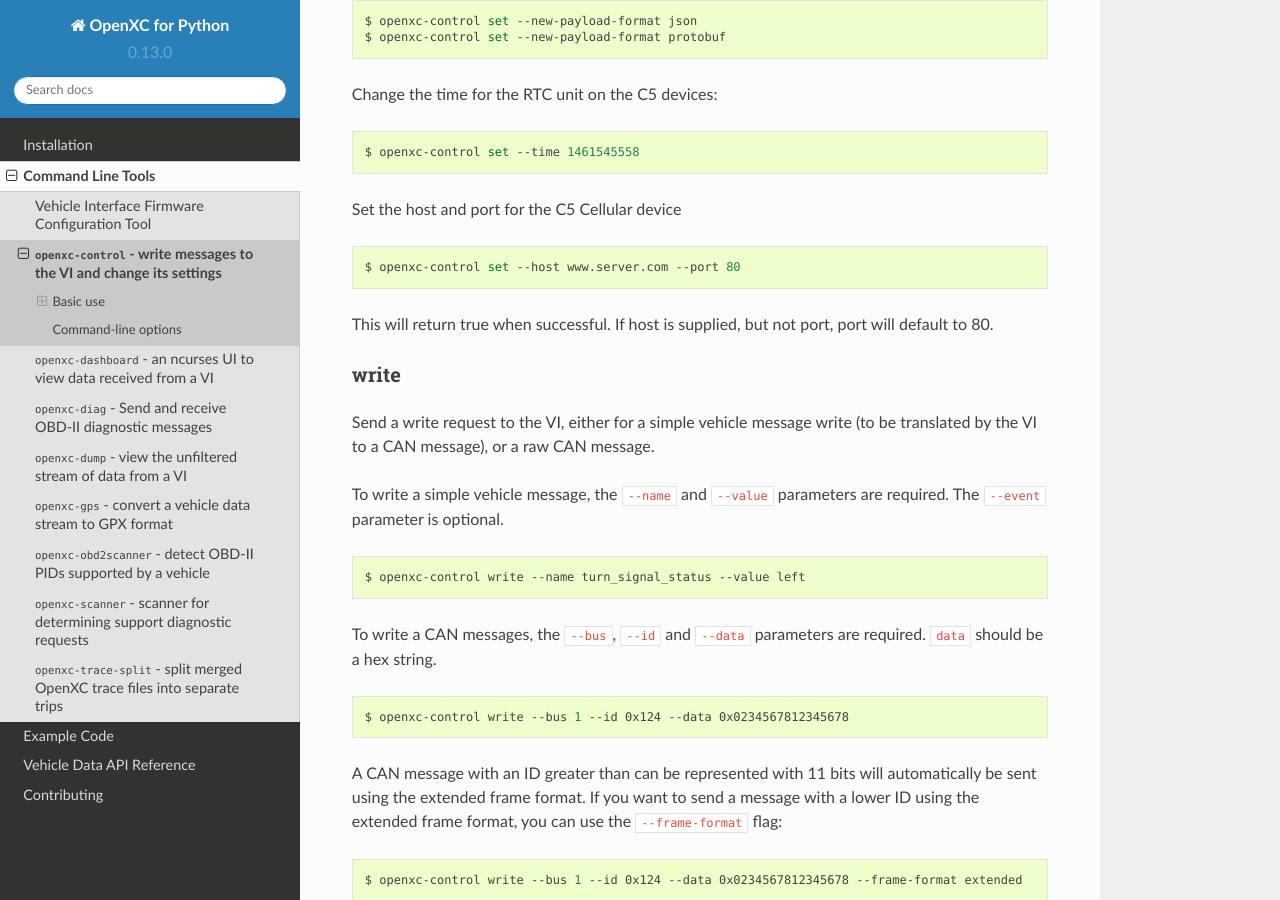
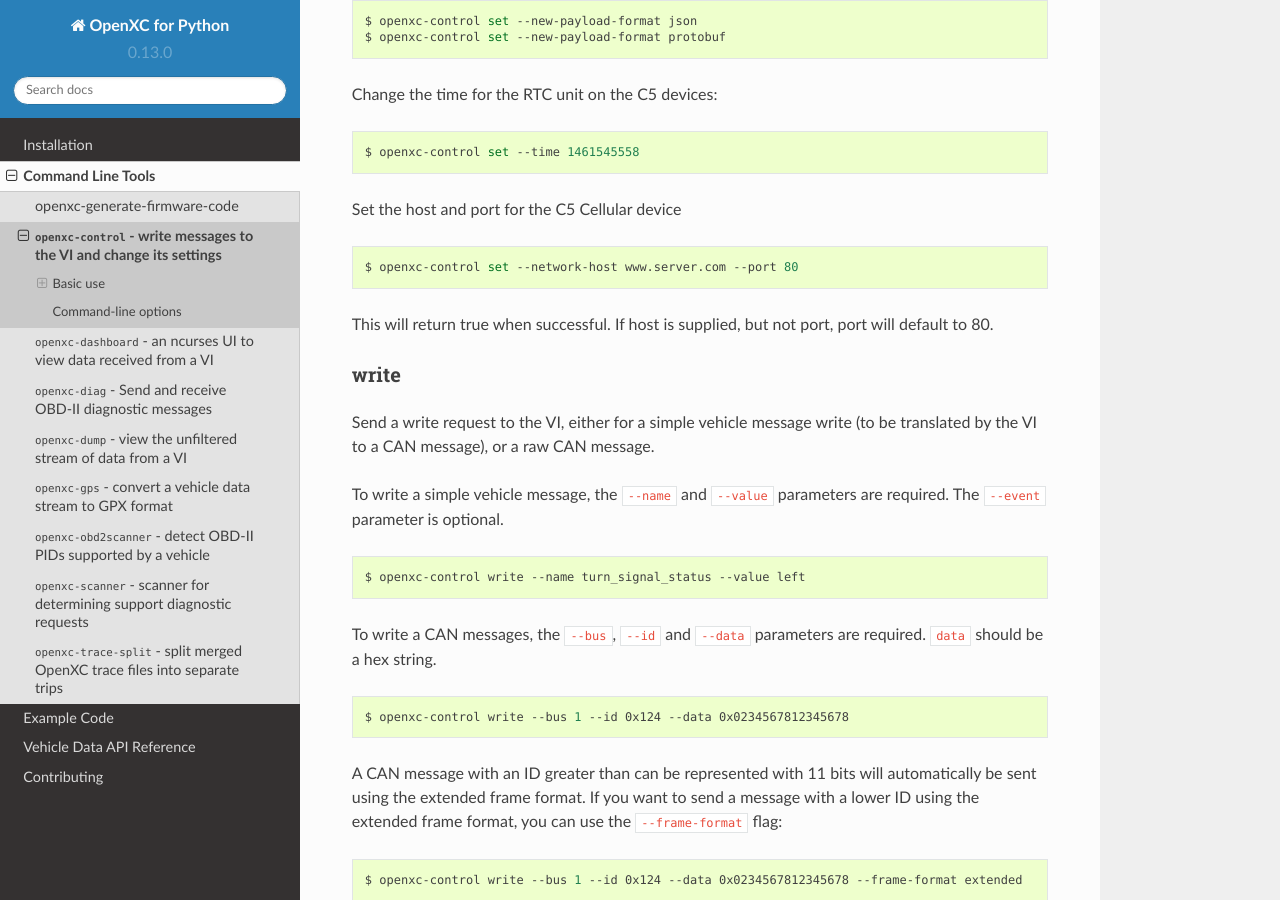
Before and after one commit to openxc/openxc-python, a Sphinx documentation site: the page built from docs/tools/control.rst, in a window 1280 px wide and 900 px high, scrolled down 1141 px. Built offline with Sphinx 7.4.7 and the Read the Docs theme 2.0.0, drawn with Linux system fonts in a browser that asks for light colours.

Commit message:
Updated --network-host command and openxc-generate-firmware-code header

```diff
--- a/docs/tools/codegen.rst
+++ b/docs/tools/codegen.rst
@@ -1,5 +1,5 @@
 =============================================
-Vehicle Interface Firmware Configuration Tool
+openxc-generate-firmware-code
 =============================================
 
 The `OpenXC vehicle interface
--- a/docs/tools/control.rst
+++ b/docs/tools/control.rst
@@ -70,7 +70,7 @@
 
 .. code-block:: bash
 
-    $ openxc-control set --host www.server.com --port 80
+    $ openxc-control set --network-host www.server.com --port 80
 
 This will return true when successful. If host is supplied, but not port,
 port will default to 80.
```
